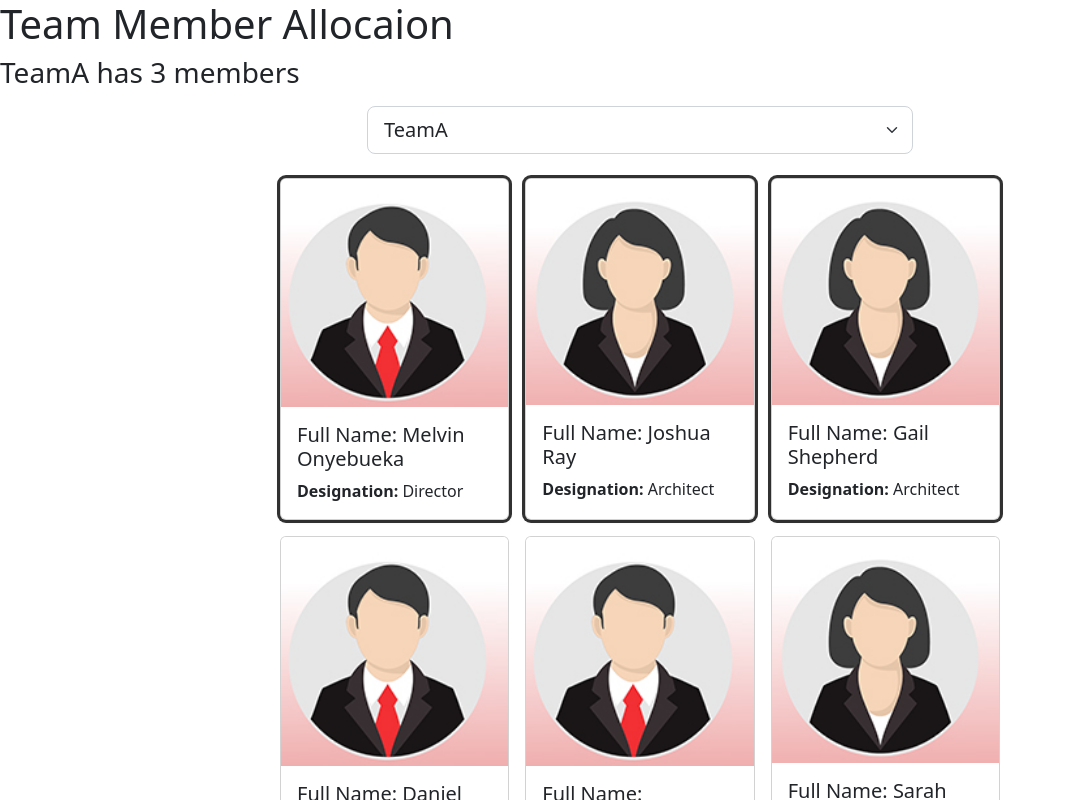
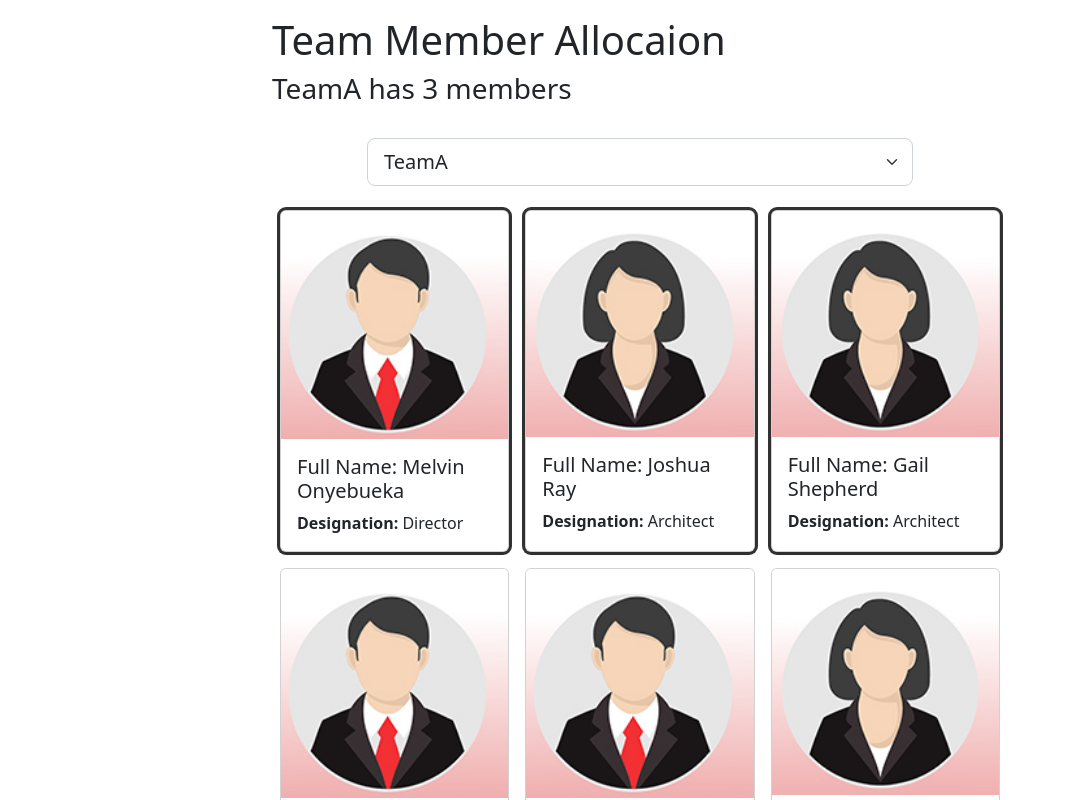
Before and after one commit to Daniel-Williams-ux/Alcasa_Team_Member_Allocation_App, a React (Vite) app: page / in a window 1280 px wide. Shown: the top 800 px of the page, without its empty margins (0-1066 px from the left). Built offline with nearby package versions, Linux system fonts and the light colour scheme.

Commit message:
use bootstrap to style the header

```diff
--- a/src/Header.jsx
+++ b/src/Header.jsx
@@ -1,9 +1,13 @@
 const Header = ({selectedTeam, teamMemberCount}) => {
 
   return (
-    <header>
-      <h1>Team Member Allocaion</h1>
-      <h3>{selectedTeam} has {teamMemberCount} members</h3>
+    <header className="container">
+      <div className="row justify-content-center mt-3 mb-4">
+        <div className="col-8">
+          <h1>Team Member Allocaion</h1>
+          <h3>{selectedTeam} has {teamMemberCount} members</h3>
+        </div>
+      </div>
     </header>
   )
 
```
